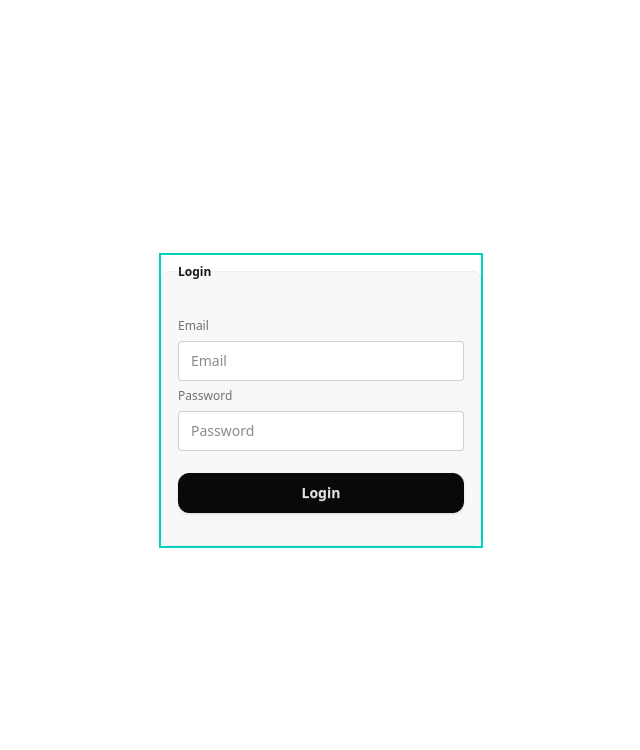
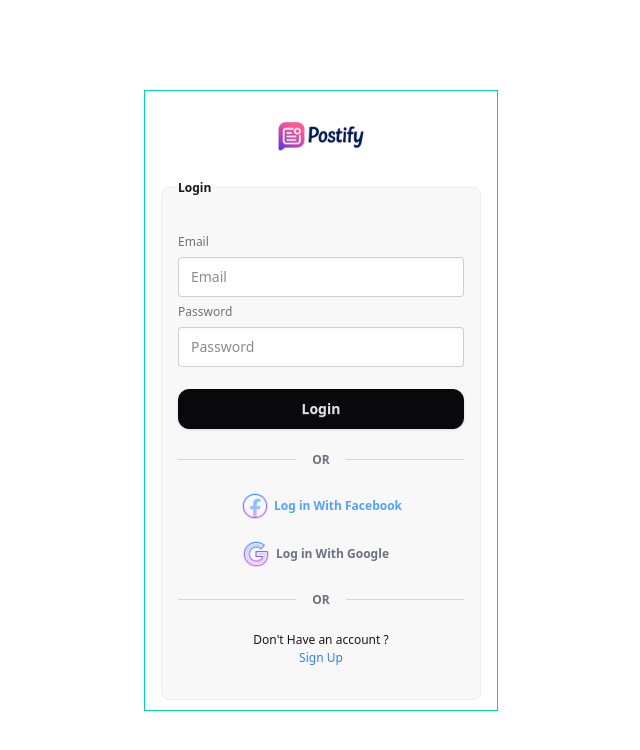
Before and after one commit to karimmustafa11/Mini-Social-App, a React (Vite) app: page /login in a window 1280 px wide. Shown: the top 750 px of the page, without its empty margins (319-959 px from the left). Built offline with nearby package versions, Linux system fonts and the light colour scheme.

Commit message:
Finish Login Componant Design

```diff
--- a/src/Componants/Login.jsx
+++ b/src/Componants/Login.jsx
@@ -1,10 +1,17 @@
 import React from 'react'
+import postifyLogo from '../assets/Postify.png';
+import facebookLogo from '../assets/facebook.png'
+import googleLogo from '../assets/google.png'
+import { NavLink } from 'react-router';
 
 export default function Login() {
     return (
         <div className='w-screen h-screen flex items-center justify-center'>
 
-            <div className='border-2 border-accent'>
+            <div className='border-[1px] border-accent p-2.5 px-4 '>
+                <div className='flex flex-col justify-center items-center m-[-15px] '>
+                    <img src={postifyLogo} alt="" width={100} height={100} />
+                </div>
                 <fieldset className="fieldset w-xs bg-base-200 border border-base-300 px-4 py-8 rounded-box">
                     <legend className="fieldset-legend">Login</legend>
 
@@ -15,6 +22,34 @@
                     <input type="password" className="input" placeholder="Password" />
 
                     <button className="btn btn-neutral mt-4 shadow hover:bg-gray-800 hover:scale-105 transition-all duration-300 ease-in-out " style={{ borderRadius: 11 }}>Login</button>
+
+                    <div class="flex items-center my-4">
+                        <hr class="flex-grow border-gray-300" />
+                        <span class="mx-4 text-gray-500 font-semibold">OR</span>
+                        <hr class="flex-grow border-gray-300" />
+                    </div>
+
+                    <div className='flex justify-center items-center mb-3'>
+                        <img src={facebookLogo} alt="" width={30} height={30} style={{ verticalAlign: "middle" }} />
+                        <p className='ms-1 text-blue-400 hover:text-blue-800 font-semibold'>Log in With Facebook</p>
+                    </div>
+
+                    <div className='flex justify-center items-center ms-[-12px]'>
+                        <img src={googleLogo} alt="" width={30} height={30} style={{ verticalAlign: "middle" }} />
+                        <p className=' text-gray-500 hover:text-blue-800 font-semibold ms-[5px]'>Log in With Google</p>
+                    </div>
+
+                    <div class="flex items-center my-4">
+                        <hr class="flex-grow border-gray-300" />
+                        <span class="mx-4 text-gray-500 font-semibold">OR</span>
+                        <hr class="flex-grow border-gray-300" />
+                    </div>
+
+
+                    <div className='text-center mb'>
+                        <p className=''>Don't Have an account ?</p>
+                        <NavLink to="/signup" className="text-blue-500 mt-1.5 hover:text-blue-800 mt-2 ">Sign Up</NavLink>
+                    </div>
                 </fieldset>
             </div>
         </div>
--- a/src/Componants/Signup.jsx
+++ b/src/Componants/Signup.jsx
@@ -35,7 +35,6 @@
 
 
                     <div className='text-center mt-2'>
-
                         <p className='mt-4'>Having an account ?</p>
                         <NavLink to="/login" className="text-blue-500 mt-1.5 hover:text-blue-800">Log in</NavLink>
                     </div>
```
Also changed, not shown: src/assets/facebook.png (added), src/assets/google.png (added).
